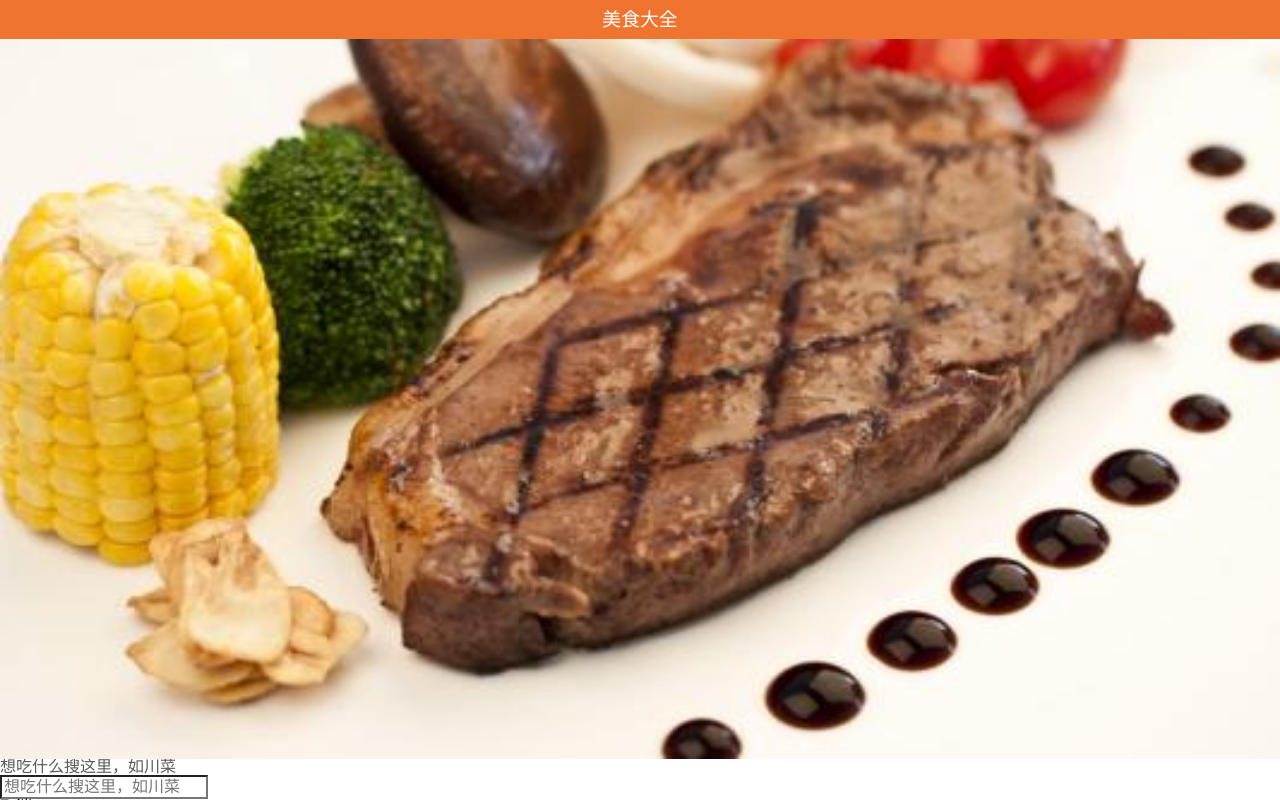
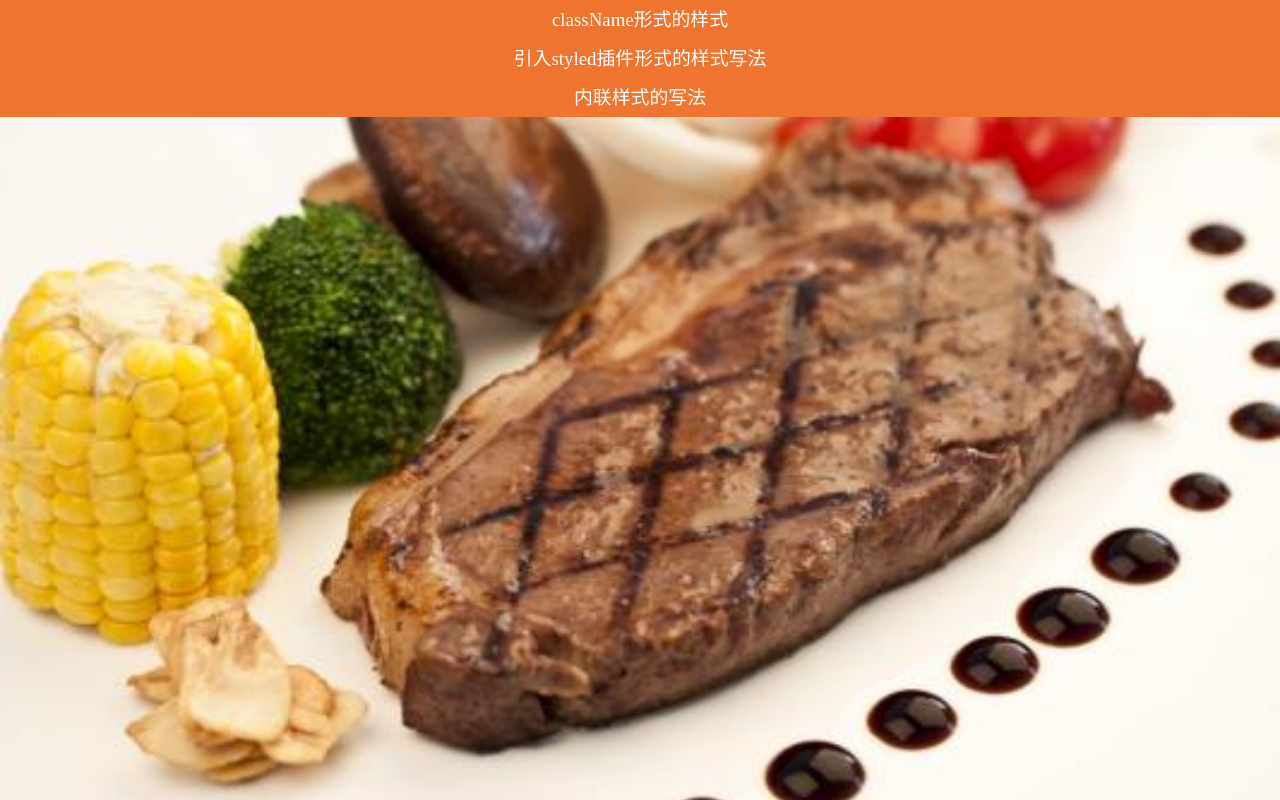
Before and after one commit to xiaokushuang/reactProject, a React (Create React App) app: page / in a window 1280 px wide. Built offline with nearby package versions, Linux system fonts and the light colour scheme.

Commit message:
样式的三种写法

```diff
--- a/src/pages/home/cookbook/Header.jsx
+++ b/src/pages/home/cookbook/Header.jsx
@@ -1,13 +1,23 @@
 import React, {Component} from 'react';
 import {HeaderWrap} from "./styledCookbook";
-
+import './cookbook.css'
 class Header extends Component {
     render() {
         return (
             <div>
+                <div className="headerClass">
+                    className形式的样式
+                </div>
+                {/*引入styled*插件形式的样式写法*/}
                 <HeaderWrap>
-                    美食大全
+                    引入styled插件形式的样式写法
                 </HeaderWrap>
+                <div style={{height: '2.44rem',
+                    background: '#ee742f',
+                    lineHeight: '2.44rem',
+                    textAlign: 'center',
+                    color: '#fff',
+                    fontSize: '1.18rem'}}>内联样式的写法</div>
             </div>
         );
     }
--- /dev/null
+++ b/src/pages/home/cookbook/cookbook.css
@@ -0,0 +1,8 @@
+.headerClass{
+    height: 2.44rem;
+    background: #ee742f;
+    line-height: 2.44rem;
+    text-align: center;
+    color: #fff;
+    font-size: 1.18rem;
+}
```
